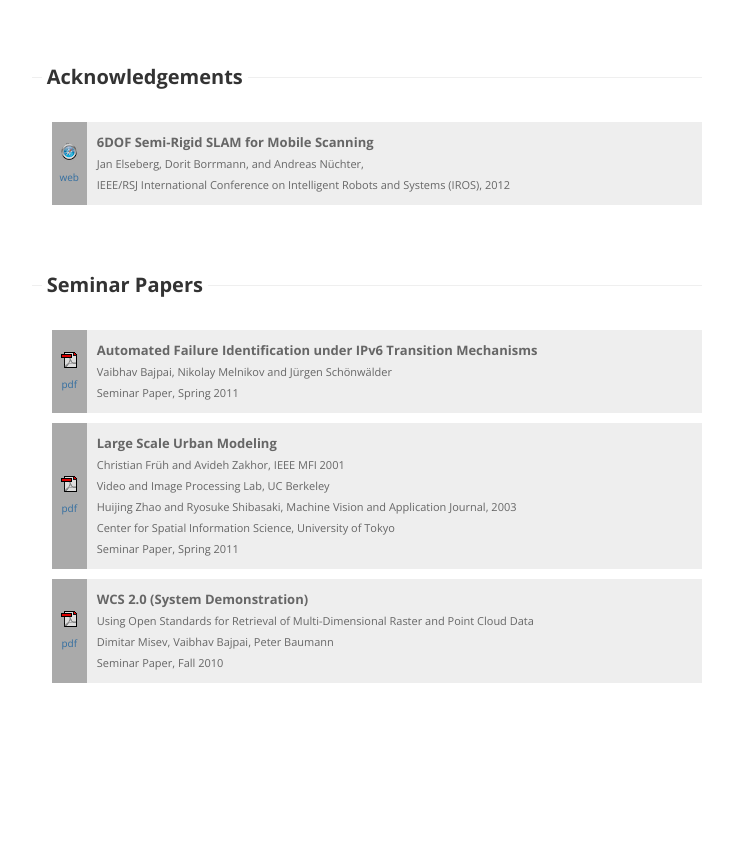
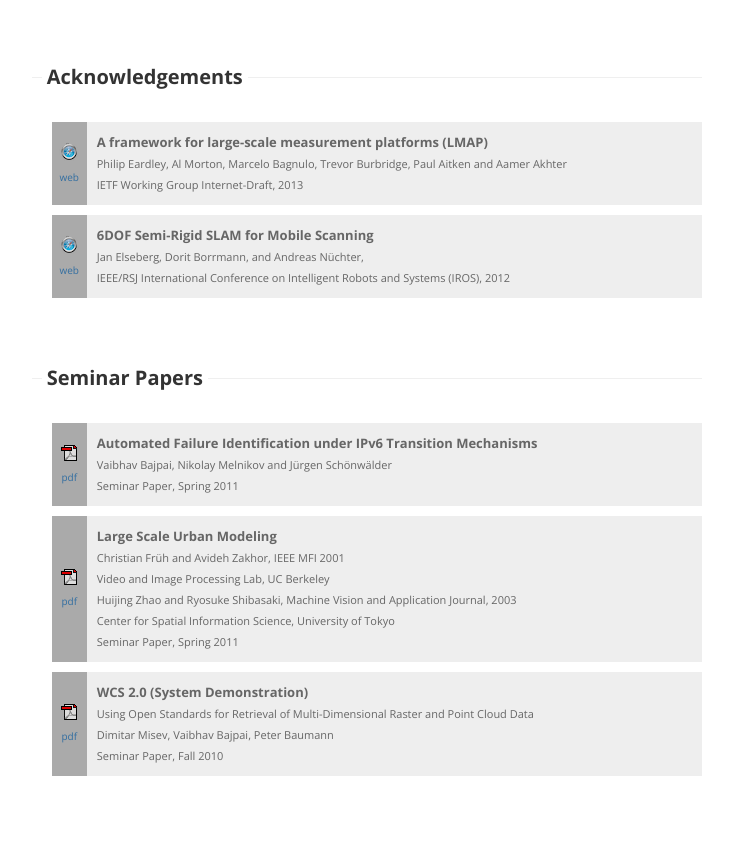
Before and after one commit to nnakamot/vbajpai.github.com, a plain HTML site: page publications.html in a window 1280 px wide. Shown: the part 2166-3015 px from the top of the page, without its empty margins (388-1121 px from the left). Before the commit the page ends 2939 px from the top, so only its background shows below. Drawn offline with nearby package versions, Linux system fonts and the light colour scheme; a web font is replaced by a local one.

Commit message:
ACK in IETF LMAP framework draft

```diff
--- a/publications.html
+++ b/publications.html
@@ -417,6 +417,24 @@
 
 					<fieldset>
 					  <legend>Acknowledgements</legend>
+
+				 		<table>
+						<tbody>
+							<tr>
+								<td class="left"><a target="_blank"
+                    href="http://tools.ietf.org/html/draft-ietf-lmap-framework-03">
+																 <img src="images/web.png"><br>web</a>
+								</td>
+								<td><span class="title">A framework for large-scale
+                    measurement platforms (LMAP)</span>
+									<span class="title-content">
+										<br>Philip Eardley, Al Morton, Marcelo Bagnulo, Trevor
+                    Burbridge, Paul Aitken and Aamer Akhter
+										<br>IETF Working Group Internet-Draft, 2013
+								</td>
+							</tr>
+						</tbody>
+				    </table>
 				 		<table>
 						<tbody>
 							<tr>
@@ -432,6 +450,7 @@
 							</tr>
 						</tbody>
 				    </table>
+
 					</fieldset>
 
 					<fieldset>
```
